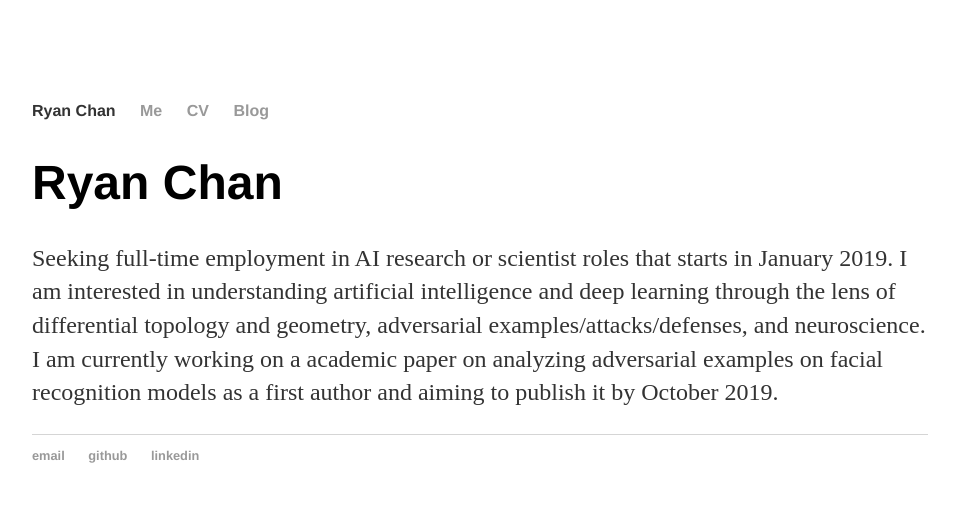
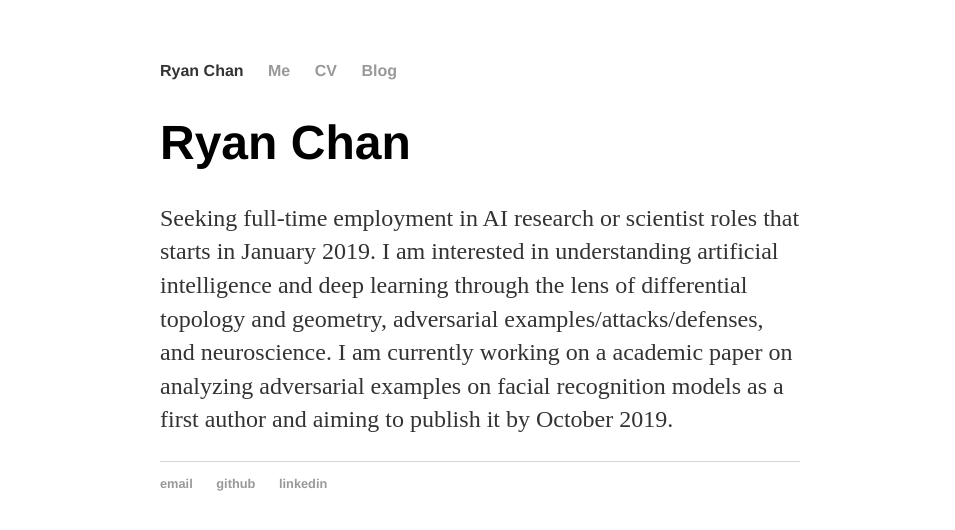
Before and after one commit to ryanchankh/ryanchankh.github.io, a Jekyll site: the page built from index.html, in a window 1280 px wide. Shown: the top 530 px of the page, without its empty margins (160-1115 px from the left). Built offline with Jekyll 4.4.1, drawn with Linux system fonts in a browser that asks for light colours.

Commit message:
changed margin

```diff
--- a/css/main.css
+++ b/css/main.css
@@ -1,4 +1,4 @@
-body { margin: 100px auto; width: 70%; }
+body { margin: 60px auto; width: 50%; }
 
 a { text-decoration: none; color: #999; }
 a:hover { text-decoration: underline; }
```
